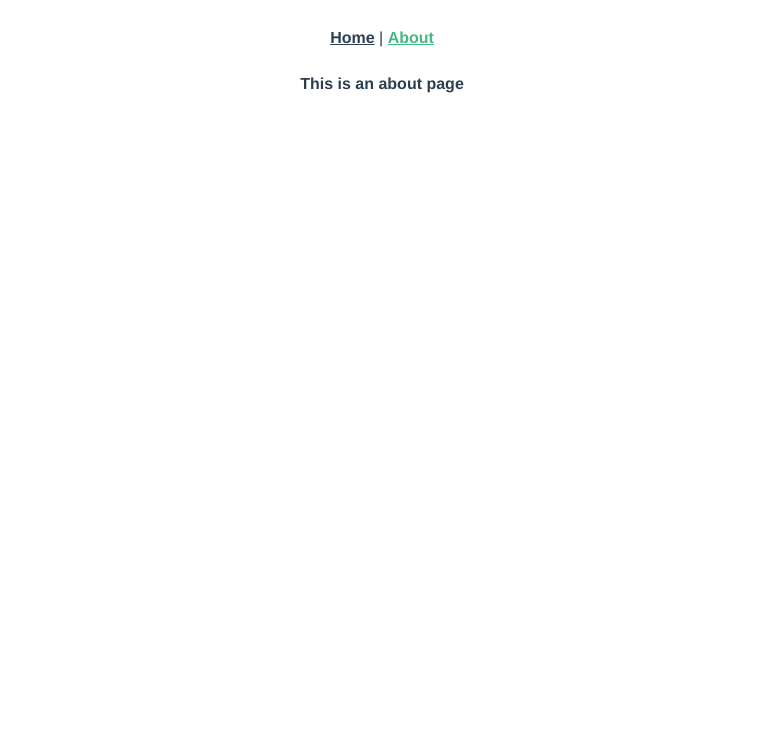
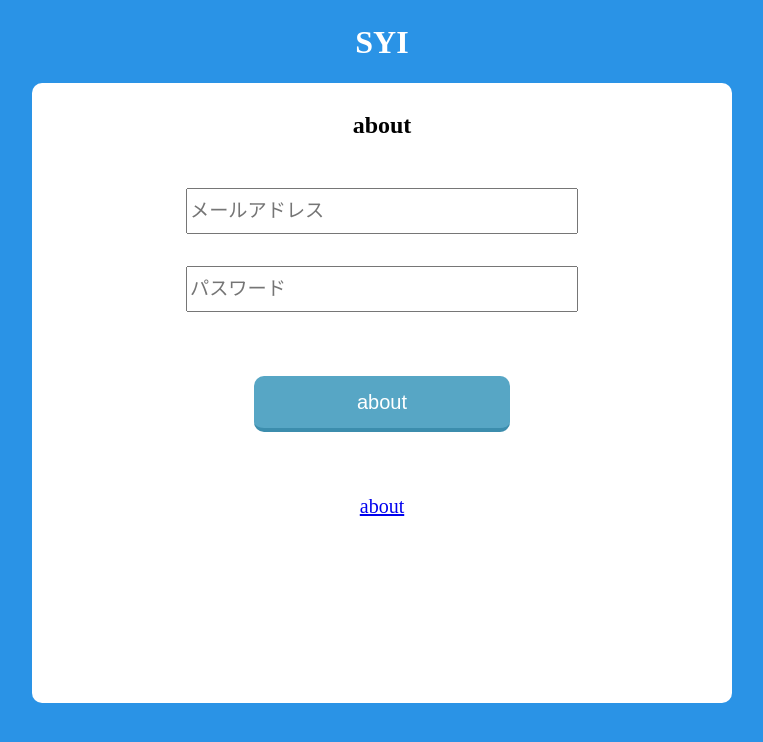
Before and after one commit to Atsuhiro416/syi_vue, a Vue app: page /about in a window 1280 px wide. Shown: the top 742 px of the page, without its empty margins (258-1021 px from the left). Built offline with nearby package versions, Linux system fonts and the light colour scheme.

Commit message:
ログイン、新規登録用フォームのコンポーネント作成

```diff
--- a/src/App.vue
+++ b/src/App.vue
@@ -1,8 +1,4 @@
 <template>
-  <div id="nav">
-    <router-link to="/">Home</router-link> |
-    <router-link to="/about">About</router-link>
-  </div>
   <router-view />
 </template>
 
@@ -181,24 +177,16 @@ select {
   vertical-align: middle;
 }
 
-#app {
-  font-family: Avenir, Helvetica, Arial, sans-serif;
-  -webkit-font-smoothing: antialiased;
-  -moz-osx-font-smoothing: grayscale;
-  text-align: center;
-  color: #2c3e50;
+html,
+body {
+  height: 100%;
 }
 
-#nav {
-  padding: 30px;
+#app {
+  height: 100%;
+}
 
-  a {
-    font-weight: bold;
-    color: #2c3e50;
-
-    &.router-link-exact-active {
-      color: #42b983;
-    }
-  }
+button {
+  border: none;
 }
 </style>
--- /dev/null
+++ b/src/components/AuthForm.vue
@@ -0,0 +1,158 @@
+<template>
+  <div class="auth-card">
+    <h2 class="auth-card__title">
+      <slot name="cardTitle"></slot>
+    </h2>
+    <div class="auth-card__inputs">
+      <div class="auth-card__inputs--field">
+        <input type="email" placeholder="メールアドレス" v-model="email" />
+      </div>
+      <div class="auth-card__inputs--field">
+        <input type="password" placeholder="パスワード" v-model="password" />
+      </div>
+    </div>
+    <button class="auth-card__button" @click="action">
+      <slot name="buttonName"></slot>
+    </button>
+    <div class="auth-card__link">
+      <router-link :to="{ name: linkName }">
+        <slot name="link"></slot>
+      </router-link>
+    </div>
+  </div>
+</template>
+
+<script lang="ts">
+import { defineComponent } from "vue";
+
+export default defineComponent({
+  props: {
+    linkName: String,
+    buttonAction: Function,
+  },
+  data() {
+    return {
+      email: "",
+      password: "",
+    };
+  },
+  methods: {
+    action() {
+      this.$emit("button-action", this.email, this.password);
+    },
+  },
+});
+</script>
+
+<style lang="scss" scoped>
+$tab: 769px;
+$sp: 481px;
+
+@mixin tab {
+  @media (max-width: ($tab)) {
+    @content;
+  }
+}
+
+@mixin sp {
+  @media (max-width: ($sp)) {
+    @content;
+  }
+}
+
+.auth-card {
+  text-align: center;
+  margin: 0 auto;
+  background-color: #ffffff;
+  height: 70%;
+  width: 50%;
+  border-radius: 10px;
+  padding: 30px;
+
+  &__title {
+    font-size: 1.5rem;
+    margin-bottom: 8%;
+
+    @include sp {
+      font-size: 1.2rem;
+      margin-bottom: 15%;
+    }
+  }
+
+  &__inputs {
+    &--field {
+      padding-bottom: 5%;
+
+      @include tab {
+        padding-bottom: 10%;
+      }
+
+      @include sp {
+        padding-bottom: 20%;
+      }
+
+      input {
+        height: 40px;
+        width: 60%;
+        font-size: 1.2rem;
+
+        @include tab {
+          width: 70%;
+        }
+
+        @include sp {
+          width: 90%;
+          font-size: 1rem;
+        }
+      }
+    }
+  }
+
+  &__button {
+    color: #ffffff;
+    background-color: lighten(#3c8dad, 10%);
+    width: 40%;
+    height: 10%;
+    border-radius: 10px;
+    margin-top: 5%;
+    font-size: 20px;
+    border-bottom: solid 4px #3c8dad;
+
+    &:hover {
+      opacity: 0.9;
+    }
+
+    &:active {
+      transform: translateY(2px);
+      border-bottom: none;
+    }
+
+    @include tab {
+      margin-top: 5%;
+      width: 70%;
+    }
+
+    @include sp {
+      margin-top: 10%;
+      width: 90%;
+    }
+  }
+
+  &__link {
+    margin-top: 10%;
+    font-size: 20px;
+
+    &:hover {
+      opacity: 0.7;
+    }
+
+    @include tab {
+      margin-top: 20%;
+    }
+
+    @include sp {
+      margin-top: 30%;
+    }
+  }
+}
+</style>
--- a/src/views/About.vue
+++ b/src/views/About.vue
@@ -1,5 +1,66 @@
 <template>
   <div class="about">
-    <h1>This is an about page</h1>
+    <h1 class="about__logo">SYI</h1>
+    <auth-form :link-name="name" @button-action="about">
+      <template #cardTitle>about</template>
+      <template #buttonName>about</template>
+      <template #link>about</template>
+    </auth-form>
   </div>
 </template>
+
+<script lang="ts">
+import { defineComponent } from "vue";
+import AuthForm from "../components/AuthForm.vue";
+
+export default defineComponent({
+  data() {
+    return {
+      name: "Home",
+    };
+  },
+  methods: {
+    about(email: string, password: string) {
+      console.log("about");
+    },
+  },
+  components: {
+    AuthForm,
+  },
+});
+</script>
+
+<style lang="scss" scoped>
+$tab: 769px;
+$sp: 481px;
+
+@mixin tab {
+  @media (max-width: ($tab)) {
+    @content;
+  }
+}
+
+@mixin sp {
+  @media (max-width: ($sp)) {
+    @content;
+  }
+}
+
+.about {
+  text-align: center;
+  background-color: lighten(#125d98, 20%);
+  height: 100%;
+
+  &__logo {
+    color: #ffffff;
+    font-size: 2rem;
+    padding-top: 2%;
+    margin-bottom: 2%;
+
+    @include tab {
+      padding-top: 5%;
+      margin-bottom: 5%;
+    }
+  }
+}
+</style>
--- a/src/views/Home.vue
+++ b/src/views/Home.vue
@@ -1,18 +1,69 @@
 <template>
   <div class="home">
-    <img alt="Vue logo" src="../assets/logo.png" />
-    <HelloWorld msg="Welcome to Your Vue.js + TypeScript App" />
+    <h1 class="home__logo">SYI</h1>
+    <auth-form :link-name="name" @button-action="login">
+      <template #cardTitle>ログイン</template>
+      <template #buttonName>ログイン</template>
+      <template #link>アカウントを作る</template>
+    </auth-form>
   </div>
 </template>
 
 <script lang="ts">
 import { defineComponent } from "vue";
-import HelloWorld from "@/components/HelloWorld.vue"; // @ is an alias to /src
+import AuthForm from "../components/AuthForm.vue";
 
 export default defineComponent({
-  name: "Home",
+  data() {
+    return {
+      name: "About",
+      email: "",
+      password: "",
+    };
+  },
+  methods: {
+    login(email: string, password: string) {
+      this.email = email;
+      this.password = password;
+    },
+  },
   components: {
-    HelloWorld,
+    AuthForm,
   },
 });
 </script>
+
+<style lang="scss" scoped>
+$tab: 769px;
+$sp: 481px;
+
+@mixin tab {
+  @media (max-width: ($tab)) {
+    @content;
+  }
+}
+
+@mixin sp {
+  @media (max-width: ($sp)) {
+    @content;
+  }
+}
+
+.home {
+  text-align: center;
+  background-color: lighten(#125d98, 20%);
+  height: 100%;
+
+  &__logo {
+    color: #ffffff;
+    font-size: 2rem;
+    padding-top: 2%;
+    margin-bottom: 2%;
+
+    @include tab {
+      padding-top: 5%;
+      margin-bottom: 5%;
+    }
+  }
+}
+</style>
```
